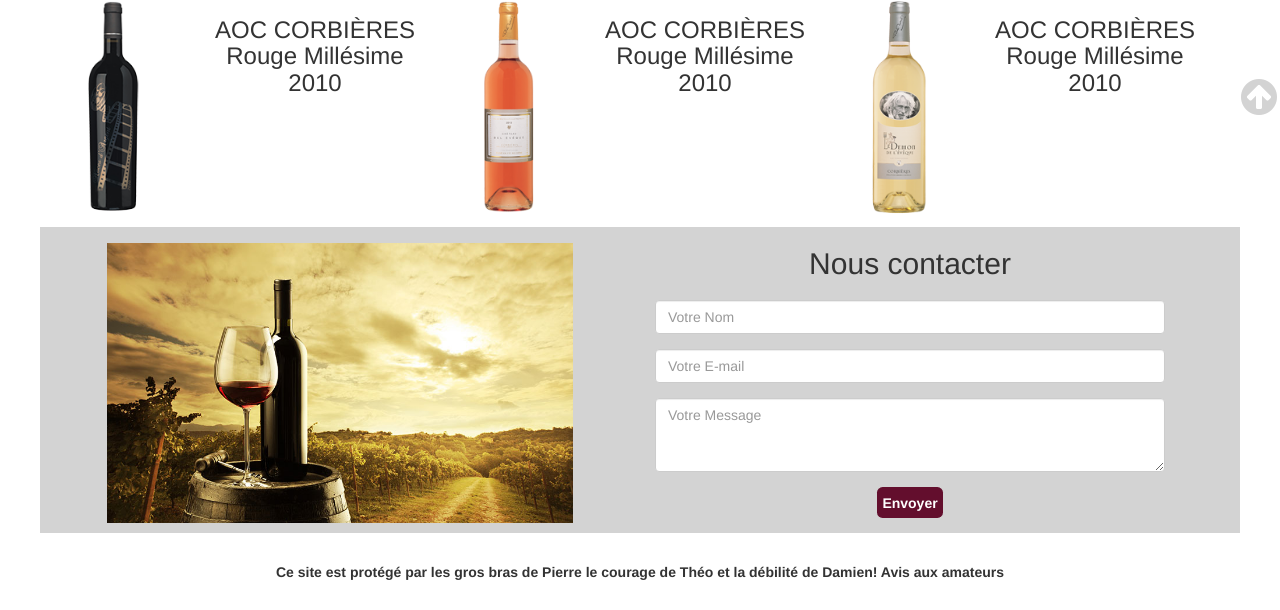
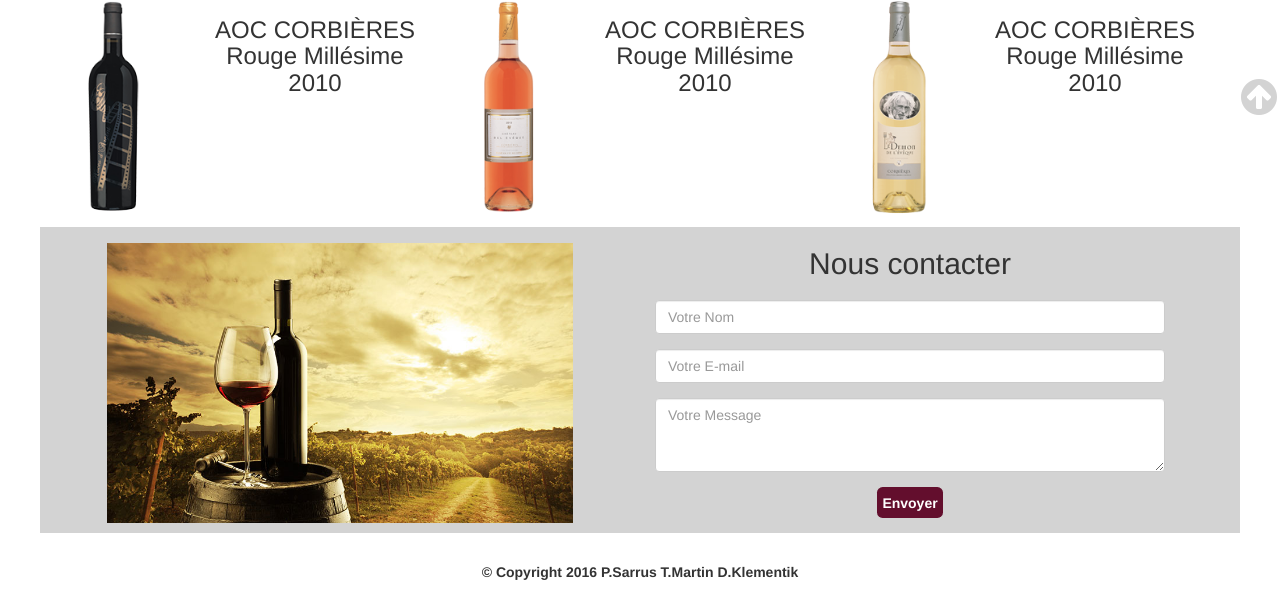
Before and after one commit to psarrus/autourduvin, a plain HTML site: page index.html in a window 1280 px wide. Shown: the part 662-1272 px from the top of the page. Drawn offline with nearby package versions, Linux system fonts and the light colour scheme; a script that the page names is missing.

Commit message:
ajout copyright

```diff
--- a/index.html
+++ b/index.html
@@ -115,7 +115,7 @@
       </div>
 
       <div class="row contact">
-          <div class="col-md-6">
+          <div class="col-md-6 ">
             <img class="img-contact" src="images/accueil3.jpg" alt="" />
           </div>
 
@@ -148,5 +148,5 @@
     <!-- Include all compiled plugins (below), or include individual files as needed -->
     <script src="js/bootstrap.min.js"></script>
   </body>
-  <footer>Ce site est protégé par les gros bras de Pierre le courage de Théo et la débilité de Damien! Avis aux amateurs</footer>
+  <footer>© Copyright 2016 P.Sarrus T.Martin D.Klementik</footer>
 </html>
```
